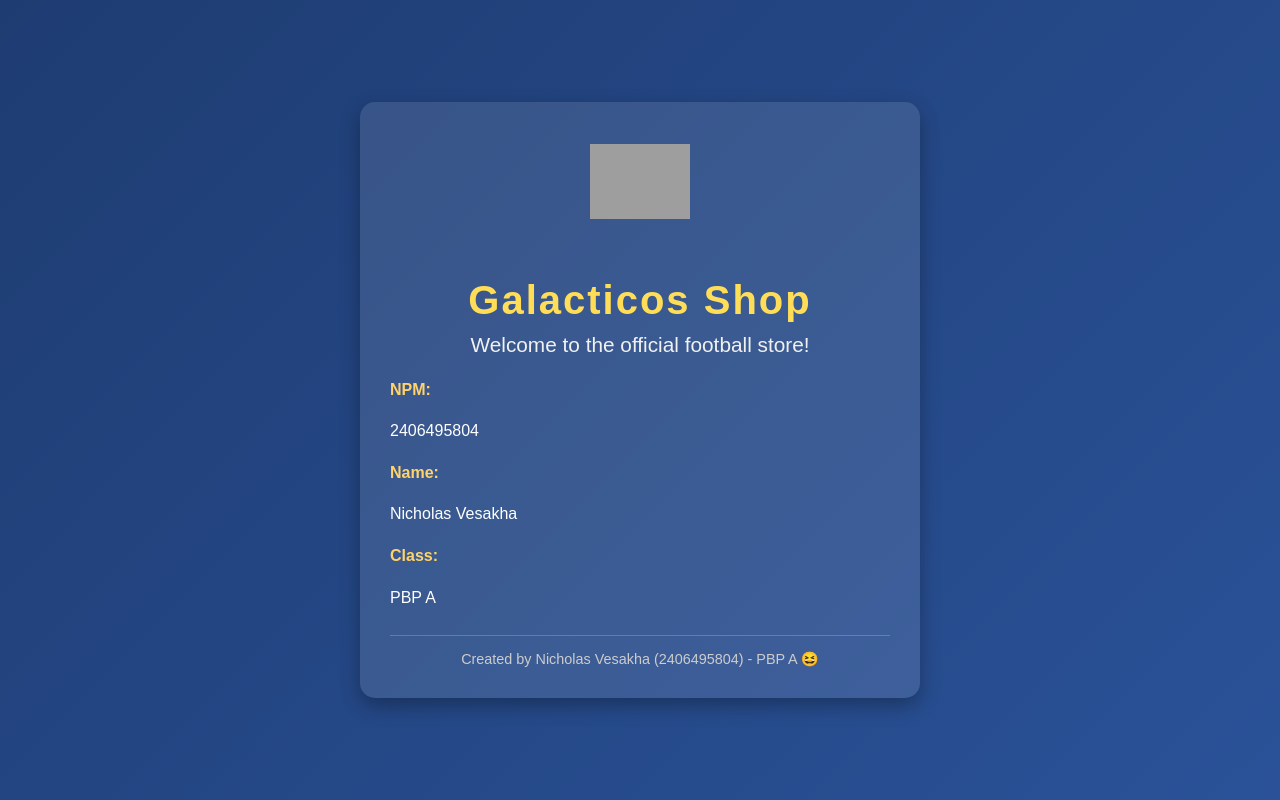
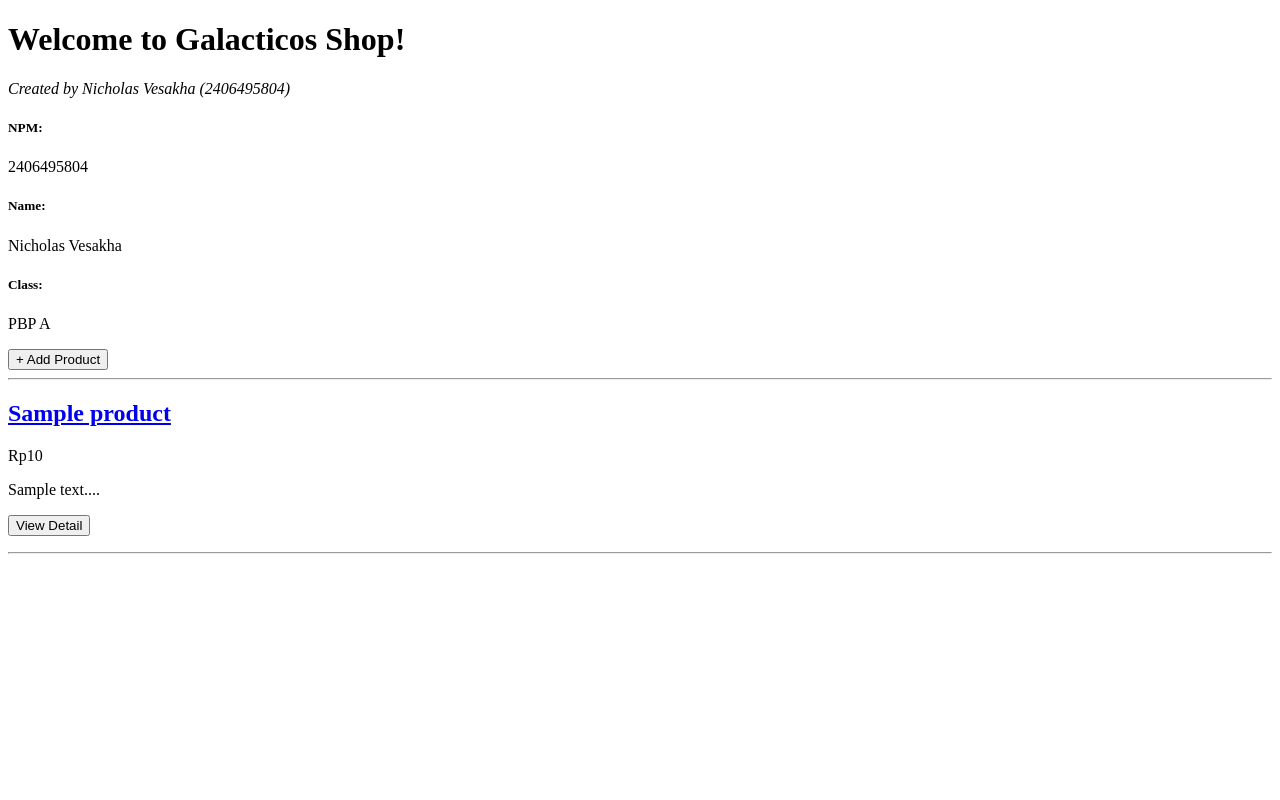
Before and after one commit to nichovesakha81/galacticos-shop, a Django app: page / in a window 1280 px wide. Run offline with Django 5.2, Linux system fonts and the light colour scheme; tables that the repository leaves empty hold one stand-in row (values such as "Sample post"); grey boxes are pictures that could not be loaded.

Commit message:
Tugas Individu 3 selesai

```diff
--- a/galacticos_shop/settings.py
+++ b/galacticos_shop/settings.py
@@ -32,6 +32,9 @@ DEBUG = True
 
 ALLOWED_HOSTS = ["localhost", "127.0.0.1", "nicholas-vesakha-galacticosshop.pbp.cs.ui.ac.id"]
 
+CSRF_TRUSTED_ORIGINS = [
+    "https://nicholas-vesakha-galacticosshop.pbp.cs.ui.ac.id"
+]
 
 # Application definition
 
@@ -60,7 +63,7 @@ ROOT_URLCONF = 'galacticos_shop.urls'
 TEMPLATES = [
     {
         'BACKEND': 'django.template.backends.django.DjangoTemplates',
-        'DIRS': [],
+        'DIRS': [BASE_DIR / 'templates'],
         'APP_DIRS': True,
         'OPTIONS': {
             'context_processors': [
--- a/main/templates/main.html
+++ b/main/templates/main.html
@@ -1,35 +1,48 @@
-<!DOCTYPE html>
-<html lang="en">
-<head>
-<meta charset="UTF-8">
-<title>Galacticos Shop</title>
-<style>
-body{font-family:Arial,sans-serif;background:linear-gradient(135deg,#1e3c72,#2a5298);color:#fff;margin:0;padding:0;display:flex;justify-content:center;align-items:center;height:100vh}
-.card{background:rgba(255,255,255,0.1);padding:30px;border-radius:15px;box-shadow:0px 8px 20px rgba(0,0,0,0.3);text-align:center;max-width:500px;width:90%}
-.logo{width:100px;height:100px;object-fit:contain;margin-bottom:15px}
-h1{margin-bottom:10px;font-size:2.5rem;letter-spacing:2px;color:#ffdd57}
-h2{margin-top:0;font-weight:400;font-size:1.3rem;color:#f1f1f1}
-.info{margin-top:20px;font-size:1rem;line-height:1.6;text-align:left}
-.info h4{margin:10px 0 5px;color:#ffd369}
-.footer{margin-top:25px;font-size:0.9rem;color:#ccc;border-top:1px solid rgba(255,255,255,0.2);padding-top:15px}
-</style>
-</head>
-<body>
-<div class="card">
-<img src="https://upload.wikimedia.org/wikipedia/en/thumb/5/56/Real_Madrid_CF.svg/250px-Real_Madrid_CF.svg.png" alt="Real Madrid Logo" class="logo">
-<h1>Galacticos Shop</h1>
-<h2>Welcome to the official football store!</h2>
-<div class="info">
-<h4>NPM:</h4>
+{% extends 'base.html' %}
+{% block content %}
+<h1>Welcome to Galacticos Shop!</h1>
+
+<p><i>Created by Nicholas Vesakha (2406495804)</i></p>
+
+<h5>NPM:</h5>
 <p>{{ npm }}</p>
-<h4>Name:</h4>
+
+<h5>Name:</h5>
 <p>{{ name }}</p>
-<h4>Class:</h4>
+
+<h5>Class:</h5>
 <p>{{ class }}</p>
+
+<a href="{% url 'main:create_product' %}">
+  <button>+ Add Product</button>
+</a>
+
+<hr>
+
+{% if not products %}
+<p>Belum ada produk di Galacticos Shop.</p>
+{% else %}
+
+{% for product in products %}
+<div>
+  <h2>
+    <a href="{% url 'main:show_product' product.id %}">
+      {{ product.name }}
+    </a>
+  </h2>
+
+  <p>Rp{{ product.price }}</p>
+  <p>{{ product.description|truncatewords:25 }}...</p>
+
+  <p>
+    <a href="{% url 'main:show_product' product.id %}">
+      <button>View Detail</button>
+    </a>
+  </p>
 </div>
-<div class="footer">
-Created by {{ name }} ({{ npm }}) - {{ class }} 😆
-</div>
-</div>
-</body>
-</html>
+
+<hr>
+{% endfor %}
+
+{% endif %}
+{% endblock content %}
--- a/main/urls.py
+++ b/main/urls.py
@@ -1,8 +1,18 @@
 from django.urls import path
-from main.views import show_main
+from main.views import (
+    show_main, create_product, show_product,
+    show_xml, show_json,
+    show_xml_by_id, show_json_by_id
+)
 
 app_name = 'main'
 
 urlpatterns = [
     path('', show_main, name='show_main'),
+    path('create-product/', create_product, name='create_product'),
+    path('product/<str:id>/', show_product, name='show_product'),
+    path('xml/', show_xml, name='show_xml'),
+    path('json/', show_json, name='show_json'),
+    path('xml/<str:product_id>/', show_xml_by_id, name='show_xml_by_id'),
+    path('json/<str:product_id>/', show_json_by_id, name='show_json_by_id'),
 ]
--- a/main/views.py
+++ b/main/views.py
@@ -1,11 +1,62 @@
-from django.shortcuts import render
+from django.shortcuts import render, redirect, get_object_or_404
+from django.http import HttpResponse
+from django.core import serializers
+from main.models import Product
+from main.forms import ProductForm
 
 # Create your views here.
 def show_main(request):
+    products = Product.objects.all()
+
     context = {
         'npm' : '2406495804',
         'name': 'Nicholas Vesakha',
-        'class': 'PBP A'
+        'class': 'PBP A',
+        'products': products,
     }
 
     return render(request, "main.html", context)
+
+def create_product(request):
+    form = ProductForm(request.POST or None)
+
+    if form.is_valid() and request.method == "POST":
+        form.save()
+        return redirect('main:show_main')
+
+    context = {'form': form}
+    return render(request, "create_product.html", context)
+
+def show_product(request, id):
+    product = get_object_or_404(Product, pk=id)
+
+    context = {
+        'product': product
+    }
+    return render(request, "product_detail.html", context)
+
+def show_xml(request):
+    product_list = Product.objects.all()
+    xml_data = serializers.serialize("xml", product_list)
+    return HttpResponse(xml_data, content_type="application/xml")
+
+def show_json(request):
+    product_list = Product.objects.all()
+    json_data = serializers.serialize("json", product_list)
+    return HttpResponse(json_data, content_type="application/json")
+
+def show_xml_by_id(request, product_id):
+    try:
+        product = Product.objects.filter(pk=product_id)
+        xml_data = serializers.serialize("xml", product)
+        return HttpResponse(xml_data, content_type="application/xml")
+    except Product.DoesNotExist:
+        return HttpResponse(status=404)
+
+def show_json_by_id(request, product_id):
+    try:
+        product = Product.objects.get(pk=product_id)
+        json_data = serializers.serialize("json", [product])
+        return HttpResponse(json_data, content_type="application/json")
+    except Product.DoesNotExist:
+        return HttpResponse(status=404)
--- /dev/null
+++ b/templates/base.html
@@ -0,0 +1,13 @@
+{% load static %}
+<!DOCTYPE html>
+<html lang="en">
+<head>
+    <meta charset="UTF-8" />
+    <meta name="viewport" content="width=device-width, initial-scale=1.0" />
+    {% block meta %} {% endblock meta %}
+</head>
+
+<body>
+    {% block content %} {% endblock content %}
+</body>
+</html>
```
Also changed, not shown: main/forms.py (added, +11 -0 lines), main/templates/create_product.html (added, +18 -0 lines), main/templates/product_detail.html (added, +32 -0 lines), README.md.
